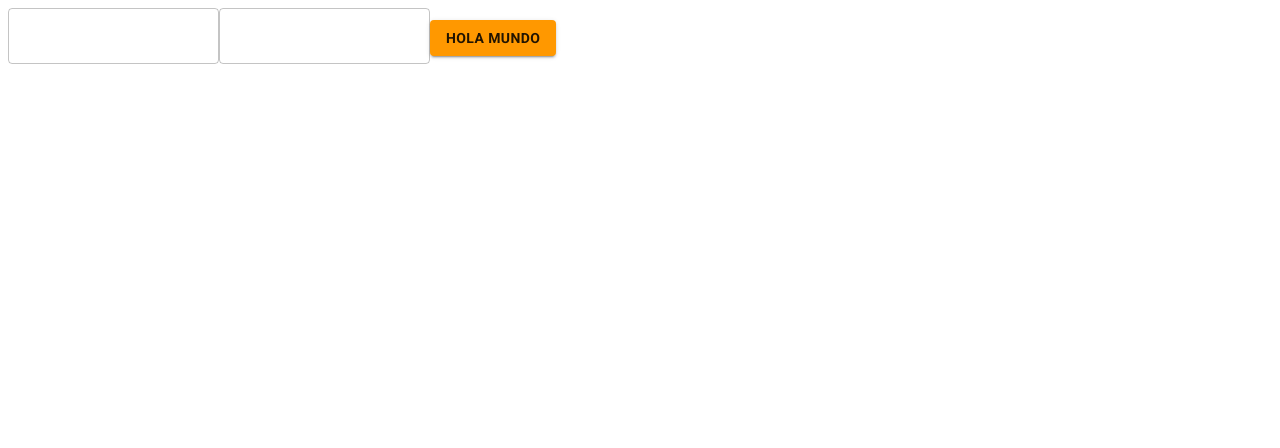
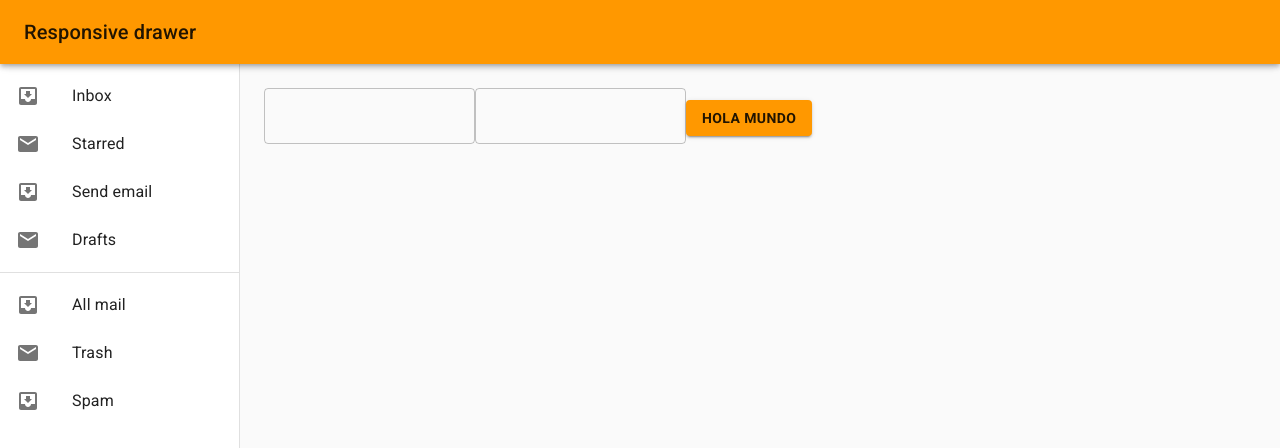
Before and after one commit to Bakmer/eco-dashboard-client, a React (Create React App) app: page / in a window 1280 px wide. Shown: the top 448 px of the page. Built offline with nearby package versions, Linux system fonts and the light colour scheme; no server answers.

Commit message:
Added navbar

```diff
--- /dev/null
+++ b/src/components/Layout/index.tsx
@@ -0,0 +1,110 @@
+import React from "react";
+import CssBaseline from "@material-ui/core/CssBaseline";
+import Divider from "@material-ui/core/Divider";
+import Hidden from "@material-ui/core/Hidden";
+import InboxIcon from "@material-ui/icons/MoveToInbox";
+import List from "@material-ui/core/List";
+import ListItem from "@material-ui/core/ListItem";
+import ListItemIcon from "@material-ui/core/ListItemIcon";
+import ListItemText from "@material-ui/core/ListItemText";
+import MailIcon from "@material-ui/icons/Mail";
+import MenuIcon from "@material-ui/icons/Menu";
+import Toolbar from "@material-ui/core/Toolbar";
+import Typography from "@material-ui/core/Typography";
+import { useTheme } from "@material-ui/core/styles";
+
+import {
+  Root,
+  StyledNav,
+  StyledAppBar,
+  StyledIconButton,
+  ToolbarMixin,
+  StyledDrawer,
+  Main,
+} from "./styles";
+
+interface ResponsiveDrawerProps {}
+
+const ResponsiveDrawer: React.FC<ResponsiveDrawerProps> = ({ children }) => {
+  const theme = useTheme();
+  const [mobileOpen, setMobileOpen] = React.useState(false);
+
+  const handleDrawerToggle = () => {
+    setMobileOpen(!mobileOpen);
+  };
+
+  const drawer = (
+    <div>
+      <ToolbarMixin />
+      <List>
+        {["Inbox", "Starred", "Send email", "Drafts"].map((text, index) => (
+          <ListItem button key={text}>
+            <ListItemIcon>
+              {index % 2 === 0 ? <InboxIcon /> : <MailIcon />}
+            </ListItemIcon>
+            <ListItemText primary={text} />
+          </ListItem>
+        ))}
+      </List>
+      <Divider />
+      <List>
+        {["All mail", "Trash", "Spam"].map((text, index) => (
+          <ListItem button key={text}>
+            <ListItemIcon>
+              {index % 2 === 0 ? <InboxIcon /> : <MailIcon />}
+            </ListItemIcon>
+            <ListItemText primary={text} />
+          </ListItem>
+        ))}
+      </List>
+    </div>
+  );
+
+  return (
+    <Root>
+      <CssBaseline />
+      <StyledAppBar position="fixed">
+        <Toolbar>
+          <StyledIconButton
+            color="inherit"
+            aria-label="open drawer"
+            edge="start"
+            onClick={handleDrawerToggle}
+          >
+            <MenuIcon />
+          </StyledIconButton>
+          <Typography variant="h6" noWrap>
+            Responsive drawer
+          </Typography>
+        </Toolbar>
+      </StyledAppBar>
+      <StyledNav aria-label="mailbox folders">
+        {/* The implementation can be swapped with js to avoid SEO duplication of links. */}
+        <Hidden smUp implementation="css">
+          <StyledDrawer
+            variant="temporary"
+            anchor={theme.direction === "rtl" ? "right" : "left"}
+            open={mobileOpen}
+            onClose={handleDrawerToggle}
+            ModalProps={{
+              keepMounted: true, // Better open performance on mobile.
+            }}
+          >
+            {drawer}
+          </StyledDrawer>
+        </Hidden>
+        <Hidden xsDown implementation="css">
+          <StyledDrawer variant="permanent" open>
+            {drawer}
+          </StyledDrawer>
+        </Hidden>
+      </StyledNav>
+      <Main>
+        <ToolbarMixin />
+        {children}
+      </Main>
+    </Root>
+  );
+};
+
+export default ResponsiveDrawer;
--- /dev/null
+++ b/src/components/Layout/styles.ts
@@ -0,0 +1,45 @@
+import styled from "styled-components";
+import AppBar from "@material-ui/core/AppBar";
+import IconButton from "@material-ui/core/IconButton";
+import Drawer from "@material-ui/core/Drawer";
+
+const drawerWidth = 240;
+
+export const Root = styled.div`
+  display: flex;
+`;
+
+export const StyledNav = styled.nav(({ theme }) => ({
+  [theme.breakpoints.up("sm")]: {
+    width: drawerWidth,
+    flexShrink: 0,
+  },
+}));
+
+export const StyledAppBar = styled(AppBar)(({ theme }) => ({
+  [theme.breakpoints.up("sm")]: {
+    zIndex: theme.zIndex.drawer + 1,
+    marginLeft: drawerWidth,
+  },
+}));
+
+export const StyledIconButton = styled(IconButton)(({ theme }) => ({
+  marginRight: theme.spacing(2),
+  [theme.breakpoints.up("sm")]: {
+    display: "none",
+  },
+}));
+
+// necessary for content to be below app bar
+export const ToolbarMixin = styled.div(({ theme }) => theme.mixins.toolbar);
+
+export const StyledDrawer = styled(Drawer)`
+  .MuiDrawer-paper {
+    width: ${drawerWidth}px;
+  }
+`;
+
+export const Main = styled.main(({ theme }) => ({
+  flexGrow: 1,
+  padding: theme.spacing(3),
+}));
--- a/src/routes/index.tsx
+++ b/src/routes/index.tsx
@@ -4,6 +4,7 @@ import { Login } from "../views/Login";
 import { useMeQuery } from "../generated/graphql";
 import { PageLoaderWrapper } from "./styles";
 import CircularProgress from "@material-ui/core/CircularProgress";
+import Wrapper from "../components/Layout";
 
 const Router: React.FC<{}> = () => {
   const { data, loading } = useMeQuery();
@@ -17,7 +18,11 @@ const Router: React.FC<{}> = () => {
   }
 
   if (!data) {
-    return <Route path="/" exact component={Login} />;
+    return (
+      <Wrapper>
+        <Route path="/" exact component={Login} />
+      </Wrapper>
+    );
   }
 
   return (
--- a/src/theme/theme.ts
+++ b/src/theme/theme.ts
@@ -1,7 +1,7 @@
-import { DefaultTheme } from "styled-components";
+// import { DefaultTheme } from "styled-components";
 import { orange, green } from "@material-ui/core/colors";
 
-const myTheme: DefaultTheme = {
+const myTheme = {
   palette: {
     primary: {
       main: orange[500],
```
Also changed, not shown: src/styled.d.ts (+13 -13 lines), 1 other file (tests, documents, lock files or other folders).
